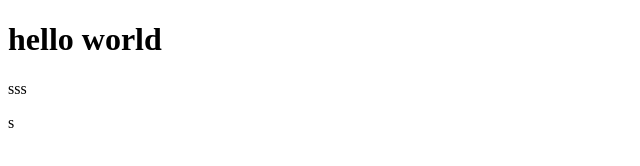
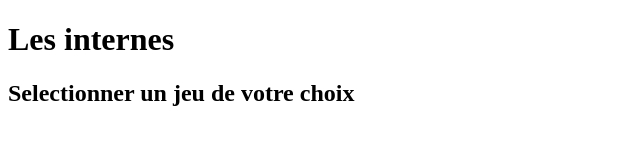
Before and after one commit to mermoudLeJPG/Les-interne-site-web, a plain HTML site: page index.html in a window 1280 px wide. Shown: the whole page, without its empty margins (0-640 px from the left). Drawn offline with Linux system fonts and the light colour scheme.

Commit message:
Update index.html

```diff
--- a/index.html
+++ b/index.html
@@ -8,9 +8,10 @@
 </head>
 
 <body>
-    <h1>hello world</h1>
-    <p>sss</p>
-    <p>s</p>
+    <header>
+        <h1> Les internes</h1>
+        <h2> Selectionner un jeu de votre choix </h2>
+    </header>
 </body>
 
 </html>
```
